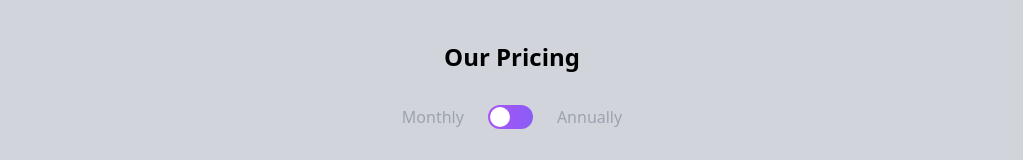
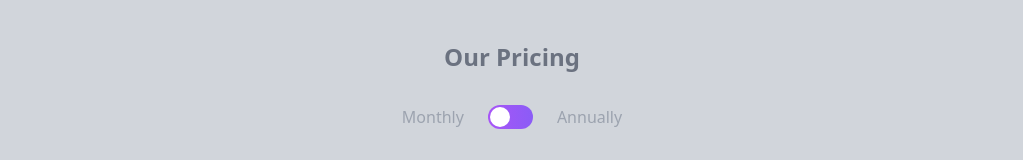
Before and after one commit to NV27/data-plan, a plain HTML site: page index.html in a window 1280 px wide. Shown: the top 160 px of the page, without its empty margins (128-1151 px from the left). Drawn offline with nearby package versions, Linux system fonts and the light colour scheme.

Commit message:
minor change to title colour

```diff
--- a/index.html
+++ b/index.html
@@ -11,7 +11,7 @@
 
 <div class="mega w-full"></div>
     <div class="h-[180px] w-full flex justify-center flex-col gap-8">
-        <b class="flex justify-center mt-[30px] text-2xl">Our Pricing</b>
+        <b class="flex justify-center mt-[30px] text-2xl text-gray-500">Our Pricing</b>
         <div class="flex justify-center gap-6 mb-[40px]">
             <div class="monthly text-gray-400">Monthly</div>
             <button class="clicker rounded-full bg-gradient-to-r from-purple-500 to-violet-500 w-[45px] flex">
```
